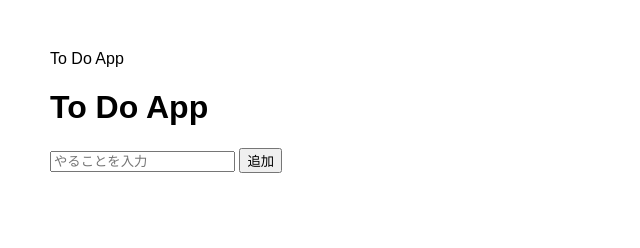
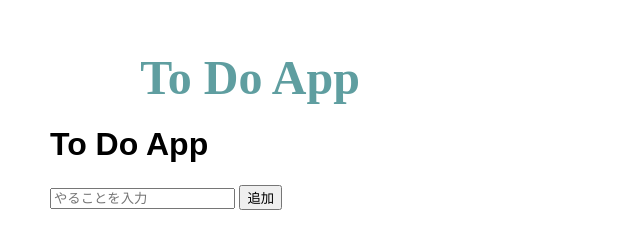
Before and after one commit to takusea18/to-do-app, a plain HTML site: page to do app/index.html in a window 1280 px wide. Shown: the whole page, without its empty margins (0-640 px from the left). Drawn offline with Linux system fonts and the light colour scheme.

Commit message:
Update style.css

```diff
--- a/to do app/style.css
+++ b/to do app/style.css
@@ -1,7 +1,31 @@
+.loading-title{
+    font-size: 48px;   /*大きい文字*/
+    font-weight: bold; /*太字*/
+    font-family: 'Times New Roman', Times, serif;  /*フォントの種類*/
+    color: cadetblue; /*文字の色*/
+    position: relative; /*文字の位置について。動かすためrelative*/
+    width: fit-content;
+    animation: slide-in 1.2s ease-out forwards;
+    opacity: 0;
+    margin: 20px auto;  /*中央寄せ*/
+}
+@keyframes slide-in {
+  0% {
+    transform: translateX(100%);
+    opacity: 0;
+  }
+  60% {
+    opacity: 1;
+  }
+  100% {
+    transform: translateX(0);
+    opacity: 1;
+  }
+}
 body{
     font-family: sans-serif;
     width: 400px;
-    margin: 50px; auto;
+    margin: 50px; auto:
 }
 
 li{
```
